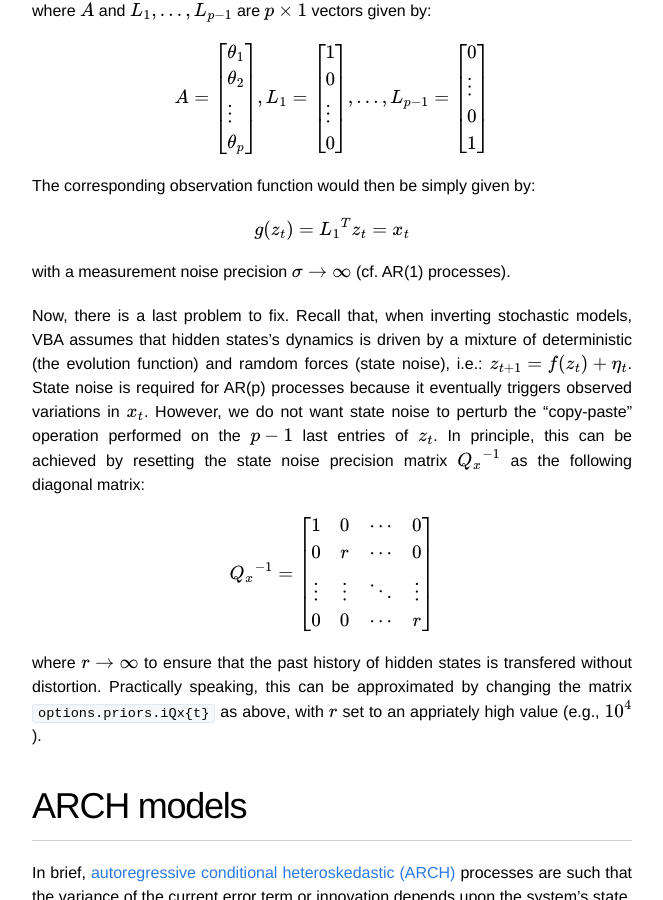
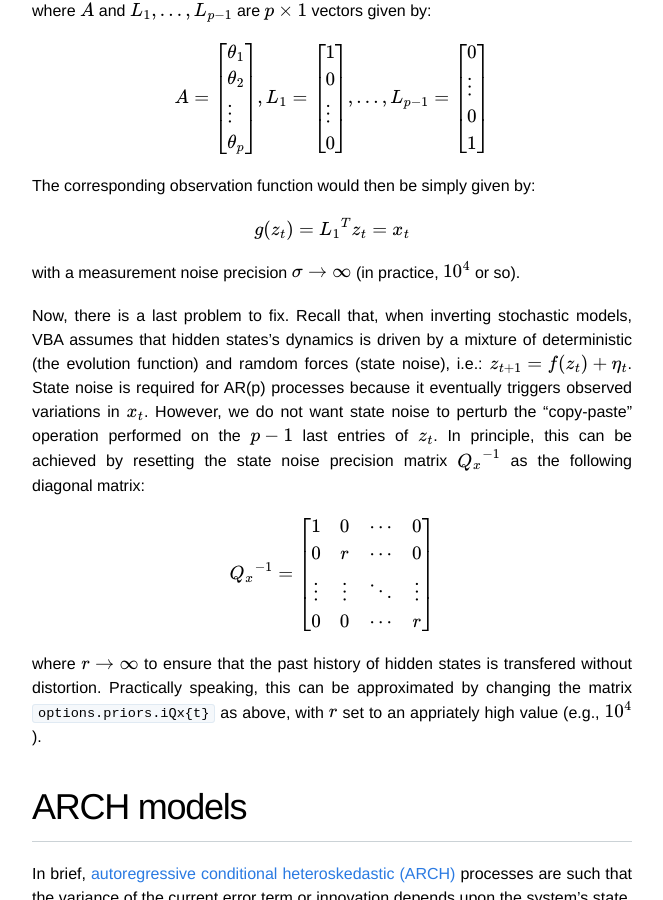
Before and after one commit to MBB-team/VBA-toolbox, a Jekyll site: the page built from _wiki/generativeModels.md, in a window 1280 px wide and 900 px high, scrolled down 2319 px. Shown: the whole window, without its empty margins (308-971 px from the left). Built offline with Jekyll 4.4.1, drawn with Linux system fonts in a browser that asks for light colours; nearby versions of some CDN libraries; formulas are drawn with MathJax 3; some of the changed text lies outside the part shown.

Commit message:
Update generativeModels.md

```diff
--- a/_wiki/generativeModels.md
+++ b/_wiki/generativeModels.md
@@ -55,7 +55,7 @@ The corresponding observation function would then be simply given by:
 
 $$ g(z_t) = {L_1}^T z_t = x_t$$
 
-with a measurement noise precision $$\sigma \rightarrow \infty$$ (cf. AR(1) processes).
+with a measurement noise precision $$\sigma \rightarrow \infty$$  (in practice, $$10^4$$ or so).
 
 Now, there is a last problem to fix. Recall that, when inverting stochastic models, VBA assumes that hidden states's dynamics is driven by a mixture of deterministic (the evolution function) and ramdom forces (state noise), i.e.: $$z_{t+1} = f(z_t) + \eta_t$$. State noise is required for AR(p) processes because it eventually triggers observed variations in $$x_t$$. However, we do not want state noise to perturb the "copy-paste" operation performed on the $$p-1$$ last entries of $$z_t$$. In principle, this can be achieved by resetting the state noise precision matrix $${Q_x}^{-1}$$ as the following diagonal matrix:
 
@@ -98,7 +98,7 @@ Finally, one defines the observation function on the augmented state-space as fo
 
 $$ g(z_t) = {L_1}^T z_t = x_t$$
 
-with a measure measurement noise precision $$\sigma \rightarrow \infty$$.
+with a measure measurement noise precision $$\sigma \rightarrow \infty$$ (in practice, $$10^4$$ or so).
 
 
 # Switching dynamical systems
```
